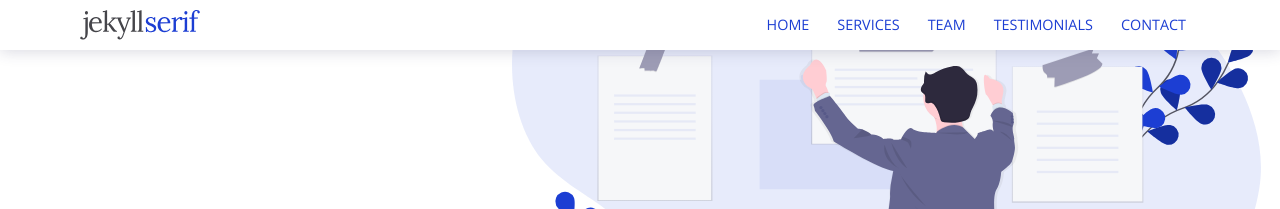
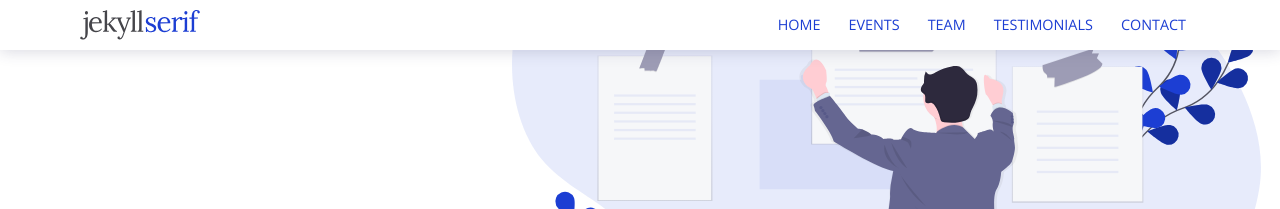
Before and after one commit to SnistAheads/Ocoders, a Jekyll site: the page built from index.html, in a window 1280 px wide. Shown: the top 209 px of the page. Built offline with Jekyll 4.4.1, drawn with Linux system fonts in a browser that asks for light colours.

Commit message:
Update main-menu.html

```diff
--- a/_includes/main-menu.html
+++ b/_includes/main-menu.html
@@ -1,7 +1,7 @@
 <div id="main-menu" class="main-menu">
   <ul>
     <li><a href="{{site.baseurl}}/" class="{% if page.url == '/' %}current{% endif %}">Home</a></li>
-    <li><a href="{{site.baseurl}}/services/" class="{% if page.url contains 'services' %}current{% endif %}">Services</a></li>
+    <li><a href="https://snistaheads.github.io/events/" class="{% if page.url contains 'events' %}current{% endif %}">Events</a></li>
     <li><a href="{{site.baseurl}}/team/" class="{% if page.url contains 'team' %}current{% endif %}">Team</a></li>
     <li><a href="{{site.baseurl}}/testimonials/" class="{% if page.url contains 'testimonials' %}current{% endif %}">Testimonials</a></li>
     <li><a href="{{site.baseurl}}/contact/" class="{% if page.url contains 'contact' %}current{% endif %}">Contact</a></li>
```
